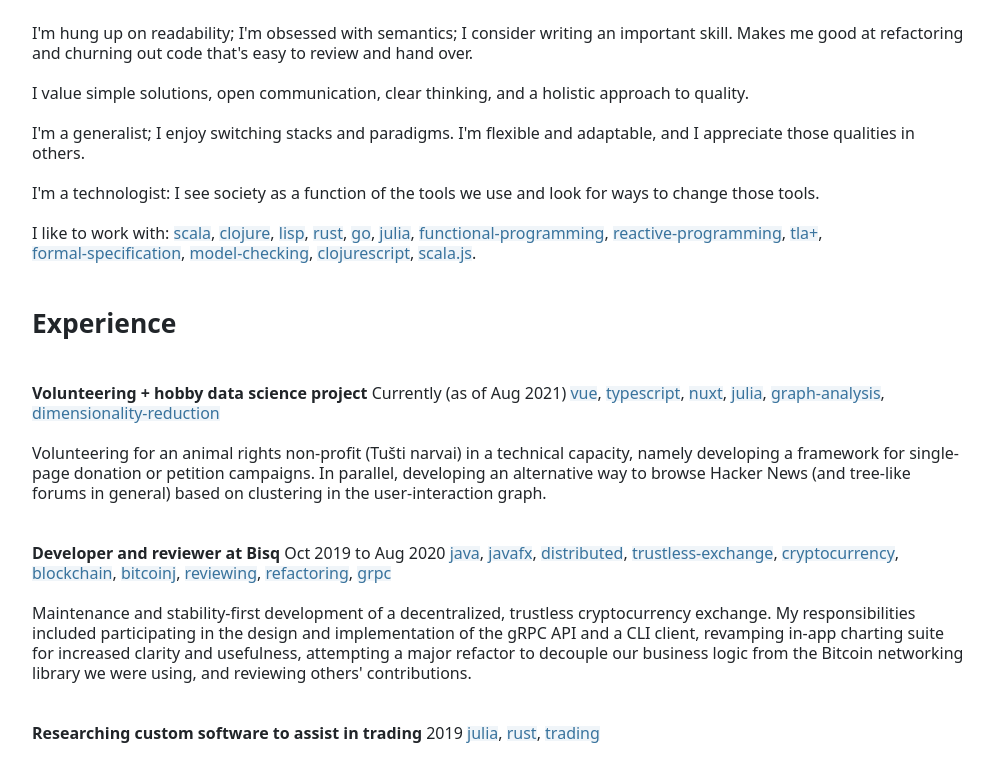
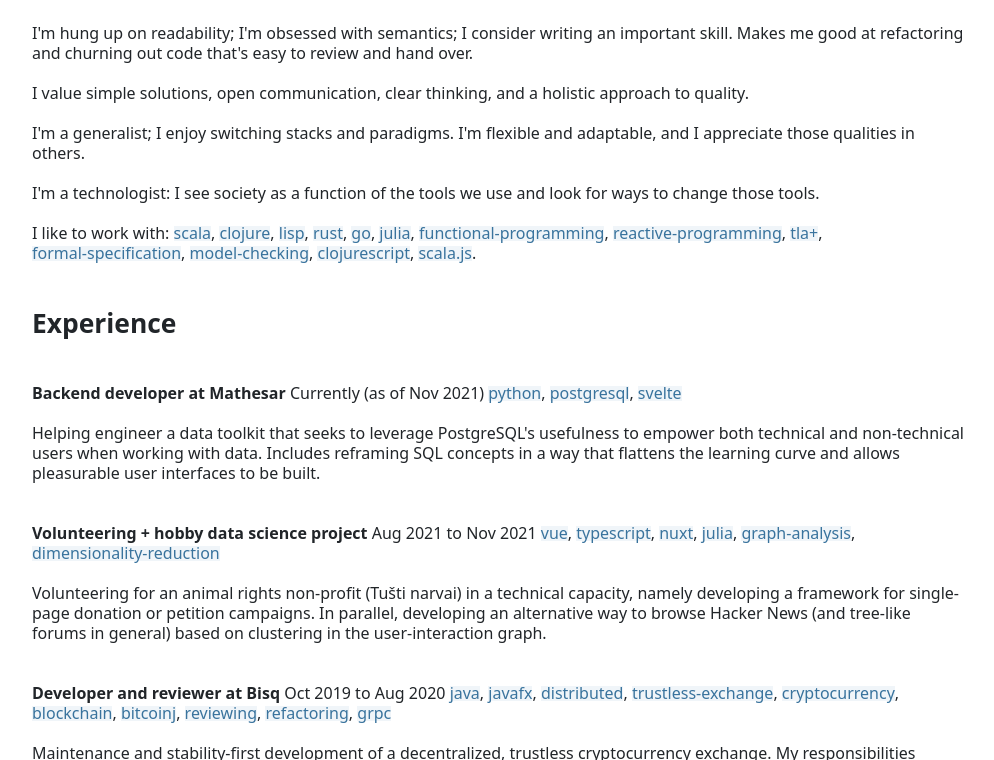
Before and after one commit to dmos62/resume, a plain HTML site: page index.html in a window 1280 px wide. Shown: the part 277-1037 px from the top of the page, without its empty margins (140-1134 px from the left). Drawn offline with nearby package versions, Linux system fonts and the light colour scheme.

Commit message:
Deploying to gh-pages from @ dmos62/resume@2424822e185ca4d4ae0f3bb58e325a0e3c2089bd 🚀

```diff
--- a/index.html
+++ b/index.html
@@ -88,6 +88,7 @@
       #portrait img {
         height: calc(var(--unit) * 6);
         width: calc(var(--unit) * 6);
+        object-fit: cover;
       }
       #influences h3 {
         display: inline
@@ -249,10 +250,36 @@
         <h2>Experience</h2>
         <ul>
             <li>
+              <h3>Backend developer at Mathesar</h3>
+              <div class="time-and-tags">
+                <span class="time-period">
+                  Currently (as of Nov 2021)
+                </span>
+                  <nobr>
+                    <span class="tag">
+                      python
+                    </span>,
+                  </nobr>
+                  <nobr>
+                    <span class="tag">
+                      postgresql
+                    </span>,
+                  </nobr>
+                  <nobr>
+                    <span class="tag">
+                      svelte
+                    </span>
+                  </nobr>
+              </div>
+              <p>
+                Helping engineer a data toolkit that seeks to leverage PostgreSQL's usefulness to empower both technical and non-technical users when working with data. Includes reframing SQL concepts in a way that flattens the learning curve and allows pleasurable user interfaces to be built.
+              </p>
+            </li>
+            <li>
               <h3>Volunteering + hobby data science project</h3>
               <div class="time-and-tags">
                 <span class="time-period">
-                  Currently (as of Aug 2021)
+                  Aug 2021 to Nov 2021
                 </span>
                   <nobr>
                     <span class="tag">
```
Also changed, not shown: portrait.jpg.
